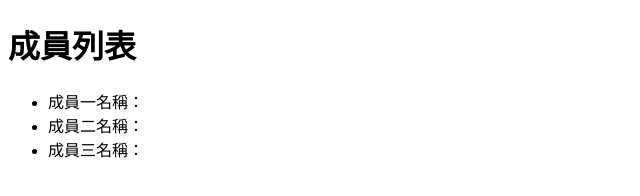
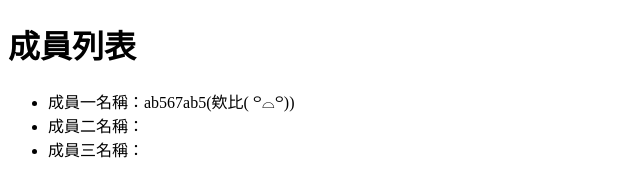
Before and after one commit to Jame-1005/1008-1, a plain HTML site: page index.html in a window 1280 px wide. Shown: the whole page, without its empty margins (0-640 px from the left). Drawn offline with Linux system fonts and the light colour scheme.

Commit message:
新增成員一名字

```diff
--- a/index.html
+++ b/index.html
@@ -8,7 +8,7 @@
 <body>
     <h1>成員列表</h1>
     <ul>
-        <li>成員一名稱：</li>
+        <li>成員一名稱：ab567ab5(欸比( ꒪⌓꒪))</li>
         <li>成員二名稱：</li>
         <li>成員三名稱：</li>
     </ul>
```
